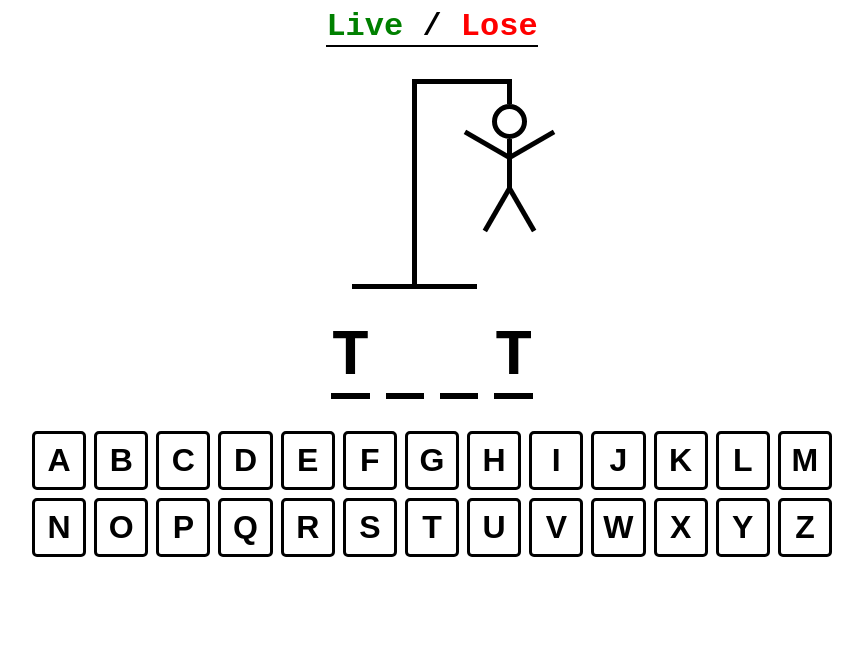
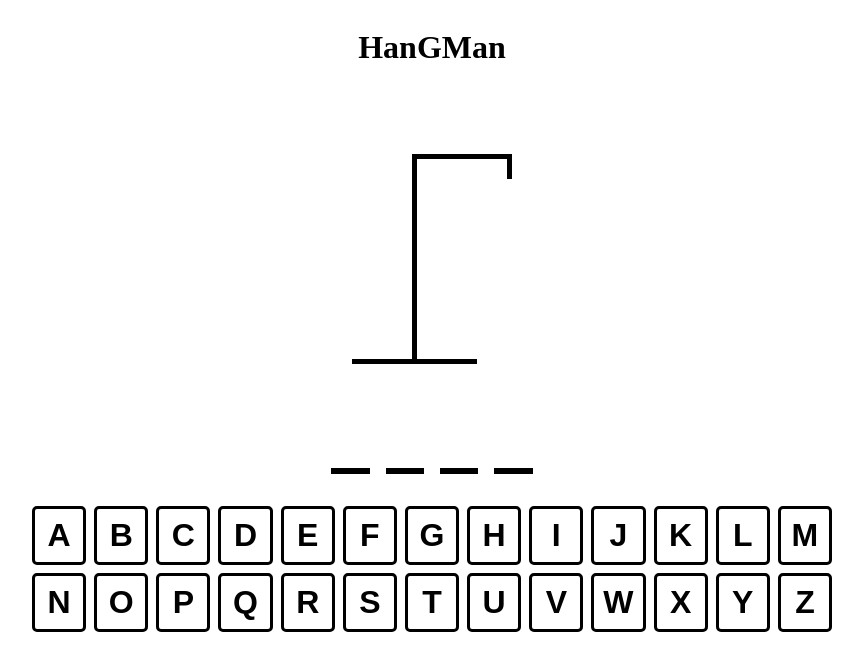
Before and after one commit to AakashJyoti/Hangman, a React (Vite) app: page / in a window 1280 px wide. Shown: the top 670 px of the page, without its empty margins (208-1071 px from the left). Built offline with nearby package versions, Linux system fonts and the light colour scheme.

Commit message:
functionality add

```diff
--- a/index.html
+++ b/index.html
@@ -5,7 +5,7 @@
   <meta charset="UTF-8" />
   <link rel="icon" type="image/svg+xml" href="/vite.svg" />
   <meta name="viewport" content="width=device-width, initial-scale=1.0" />
-  <title>HanGman</title>
+  <title>HanGMan</title>
 </head>
 
 <body>
--- a/src/App.tsx
+++ b/src/App.tsx
@@ -1,16 +1,64 @@
-import { useState } from "react";
+import { useCallback, useEffect, useState } from "react";
 import HangmanDrawing from "./components/HangmanDrawing";
 import HangmanWord from "./components/HangmanWord";
 import Keyboard from "./components/Keyboard";
 import words from "./wordList.json";
 
+const getWord = () => {
+  return words[Math.floor(Math.random() * words.length)];
+};
+
 function App() {
-  const [wordToGuess, setWordToGuess] = useState(() => {
-    return words[Math.floor(Math.random() * words.length)];
-  });
+  const [wordToGuess, setWordToGuess] = useState(getWord());
+
   const [guessedLetters, setGuessedLetters] = useState<string[]>([]);
 
-  console.log(wordToGuess);
+  const inCorrectLetters = guessedLetters.filter(
+    (letter) => !wordToGuess.includes(letter)
+  );
+
+  const isLose = inCorrectLetters.length >= 6;
+  const isWin = wordToGuess
+    .split("")
+    .every((letter) => guessedLetters.includes(letter));
+
+  const addGuessedLetters = useCallback(
+    (letter: string) => {
+      if (guessedLetters.includes(letter) || isLose || isWin) return;
+      setGuessedLetters((currentLetters) => [...currentLetters, letter]);
+    },
+    [guessedLetters, isLose, isWin]
+  );
+
+  useEffect(() => {
+    const handler = (e: KeyboardEvent) => {
+      const key = e.key;
+      if (!key.match(/^[a-z]$/)) return;
+      e.preventDefault();
+      addGuessedLetters(key);
+    };
+    document.addEventListener("keypress", handler);
+
+    return () => {
+      document.removeEventListener("keypress", handler);
+    };
+  }, [guessedLetters]);
+
+  useEffect(() => {
+    const handler = (e: KeyboardEvent) => {
+      const key = e.key;
+      if (key !== "Enter") return;
+      e.preventDefault();
+      setWordToGuess(getWord());
+      setGuessedLetters([]);
+    };
+    document.addEventListener("keypress", handler);
+
+    return () => {
+      document.removeEventListener("keypress", handler);
+    };
+  }, []);
+
   return (
     <div
       style={{
@@ -22,6 +70,7 @@ function App() {
         alignItems: "center",
       }}
     >
+      <h1>HanGMan</h1>
       <div
         style={{
           fontSize: "2rem",
@@ -31,13 +80,24 @@ function App() {
           borderBottom: "2px solid black",
         }}
       >
-        <span style={{ color: "green" }}>Live</span> /{" "}
-        <span style={{ color: "red" }}>Lose</span>
+        {isWin && "Winner! - Refresh to try again"}
+        {isLose && "Nice try! - Refresh to try again"}
       </div>
-      <HangmanDrawing />
-      <HangmanWord />
+      <HangmanDrawing noOfGuess={inCorrectLetters.length} />
+      <HangmanWord
+        reveal={isLose}
+        guessedLetters={guessedLetters}
+        wordToGuess={wordToGuess}
+      />
       <div style={{ alignSelf: "stretch" }}>
-        <Keyboard />
+        <Keyboard
+          disabled={isLose || isWin}
+          activeLetters={guessedLetters.filter((letter) =>
+            wordToGuess.includes(letter)
+          )}
+          inactiveLetters={inCorrectLetters}
+          addGuessedLetters={addGuessedLetters}
+        />
       </div>
     </div>
   );
--- a/src/components/HangmanDrawing.tsx
+++ b/src/components/HangmanDrawing.tsx
@@ -85,15 +85,16 @@ const RIGHT_LEG = (
   />
 );
 
-const HangmanDrawing = () => {
+const BODY_PARTS = [HEAD, BODY, RIGHT_ARM, LEFT_ARM, RIGHT_LEG, LEFT_LEG];
+
+type HangmanDrawingProps = {
+  noOfGuess: number;
+};
+
+const HangmanDrawing = ({ noOfGuess: noOfGuess }: HangmanDrawingProps) => {
   return (
     <div style={{ position: "relative" }}>
-      {HEAD}
-      {BODY}
-      {RIGHT_ARM}
-      {LEFT_ARM}
-      {RIGHT_LEG}
-      {LEFT_LEG}
+      {BODY_PARTS.slice(0, noOfGuess)}
       <div
         style={{
           height: "25px",
--- a/src/components/HangmanWord.tsx
+++ b/src/components/HangmanWord.tsx
@@ -1,6 +1,14 @@
-const HangmanWord = () => {
-  const word = "test";
-  const guessedLetter = ["t"];
+type HangmanWordProps = {
+  guessedLetters: string[];
+  wordToGuess: string;
+  reveal?: boolean;
+};
+
+const HangmanWord = ({
+  reveal = false,
+  guessedLetters,
+  wordToGuess,
+}: HangmanWordProps) => {
   return (
     <div
       style={{
@@ -12,11 +20,16 @@ const HangmanWord = () => {
         fontFamily: "monospace",
       }}
     >
-      {word.split("").map((letter, index) => (
+      {wordToGuess.split("").map((letter, index) => (
         <span style={{ borderBottom: ".1em solid black" }} key={index}>
           <span
             style={{
-              visibility: guessedLetter.includes(letter) ? "visible" : "hidden",
+              visibility:
+                guessedLetters.includes(letter) || reveal
+                  ? "visible"
+                  : "hidden",
+              color:
+                !guessedLetters.includes(letter) && reveal ? "red" : "black",
             }}
           >
             {letter}
--- a/src/components/Keyboard.tsx
+++ b/src/components/Keyboard.tsx
@@ -28,7 +28,19 @@ const KEYS = [
   "z",
 ];
 
-const Keyboard = () => {
+type kayboardProps = {
+  activeLetters: string[];
+  inactiveLetters: string[];
+  addGuessedLetters: (letter: string) => void;
+  disabled?: boolean;
+};
+
+const Keyboard = ({
+  activeLetters,
+  inactiveLetters,
+  addGuessedLetters,
+  disabled = false,
+}: kayboardProps) => {
   return (
     <div
       style={{
@@ -37,11 +49,22 @@ const Keyboard = () => {
         gap: ".5rem",
       }}
     >
-      {KEYS.map((key) => (
-        <button className={`${styles.btn}`} key={key}>
-          {key}
-        </button>
-      ))}
+      {KEYS.map((key) => {
+        const isActive = activeLetters.includes(key);
+        const isInactive = inactiveLetters.includes(key);
+        return (
+          <button
+            onClick={() => addGuessedLetters(key)}
+            className={`${styles.btn}
+            ${isActive ? styles.active : ""}
+            ${isInactive ? styles.inactive : ""}`}
+            disabled={isActive || isInactive || disabled}
+            key={key}
+          >
+            {key}
+          </button>
+        );
+      })}
     </div>
   );
 };
```
